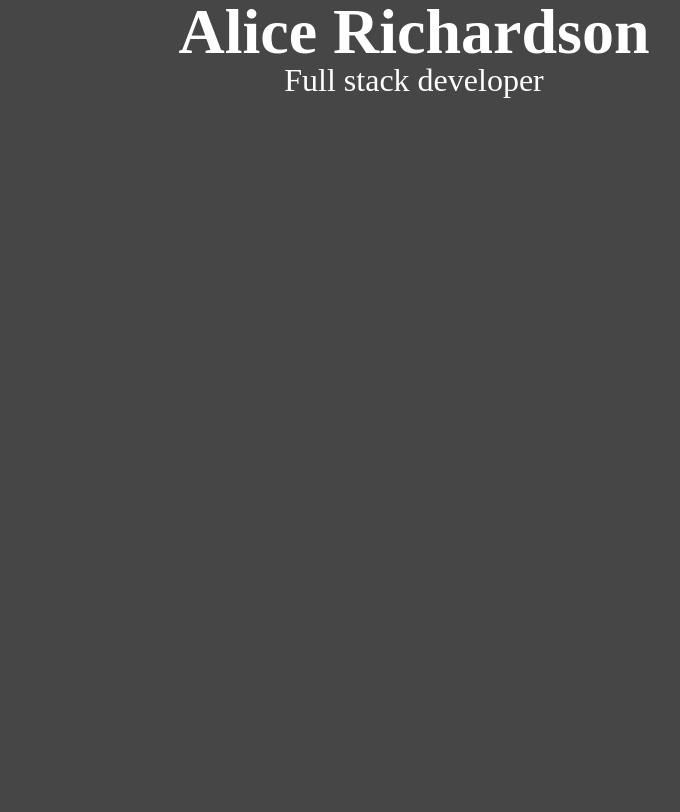
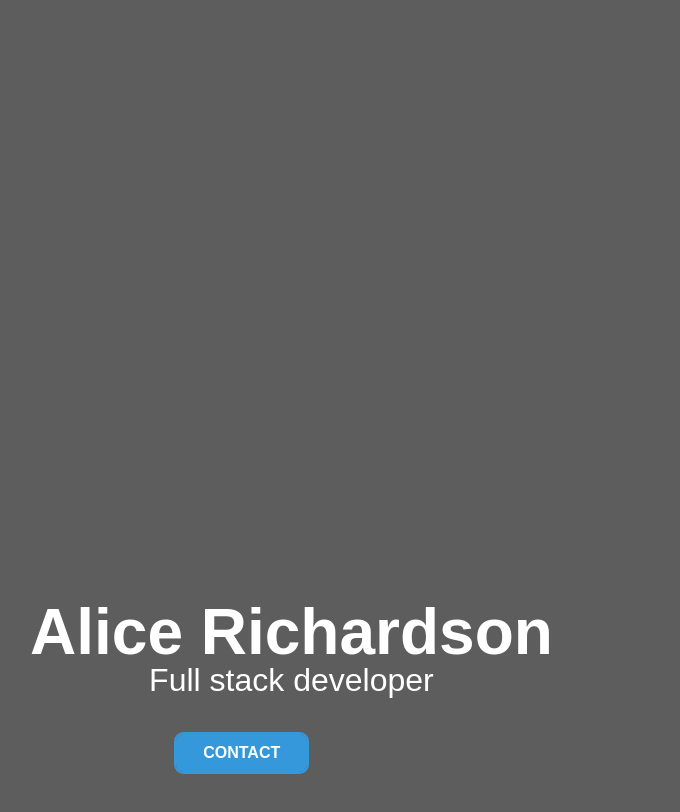
Before and after one commit to Alicerichardson28/portfolio, a React (Create React App) app: page / in a window 1280 px wide. Shown: the top 812 px of the page, without its empty margins (226-906 px from the left). Built offline with nearby package versions, Linux system fonts and the light colour scheme.

Commit message:
add contact button plus style

```diff
--- a/src/components/Navbar.css
+++ b/src/components/Navbar.css
@@ -47,21 +47,78 @@ table {
 	border-spacing: 0;
 }
 
+@import url('https://fonts.googleapis.com/css2?family=Overpass:ital,wght@1,900&family=Yanone+Kaffeesatz:wght@300;700&display=swap');
+@import url('https://fonts.googleapis.com/css2?family=Overpass:ital,wght@1,200;1,900&family=Yanone+Kaffeesatz:wght@300;700&display=swap');
+
+
 
 .first-container {
+    position: relative;
     width: 100%;
     height: 1200px;
-    background-color: rgb(71, 70, 70);
+    background-color: rgb(94, 93, 93);
+}
+
+.name-container {
+    position: absolute;
+    top: 50%;
+    left: 20%;
 }
 
 .name {
     color: white;
     font-size: 4em;
     font-weight: 700;
+    font-family: 'Overpass', sans-serif;
 }
 
 .job-title {
     color: white;
     font-size: 2em;
-    font-weight: 300;
+    font-weight: 200;
+    font-family: 'Overpass', sans-serif;
 }
+
+button {
+    box-sizing: border-box;
+    appearance: none;
+    background-color: transparent;
+    border: 2px solid red;
+    border-radius: 0.6em;
+    color: red;
+    cursor: pointer;
+
+    display: flex;
+    align-self: center;
+    margin-left: 9em;
+    font-size: 1rem;
+    font-weight: 400;
+    line-height: 1;
+    margin-top: 20px;
+    padding: 0.7em 1.7em;
+    text-decoration: none;
+    text-align: center;
+    text-transform: uppercase;
+
+}
+
+button :hover,:focus {
+    color: #fff;
+    outline: 0;
+}
+
+.button {
+    border-color: #3498db;
+    font-family: 'Overpass', sans-serif;
+    font-weight: 600;
+    color: #fff;
+    box-shadow:
+        0 0 40px 40px#3498db inset, 0 0 0 0 #3498db;
+    transition: all 150ms ease-in-out;
+
+}
+
+.button:hover {
+    box-shadow:
+        0 0 10px 0 #3498db inset, 0 0 10px 4px #3498db;
+}
--- a/src/components/Navbar.js
+++ b/src/components/Navbar.js
@@ -8,6 +8,8 @@ export default class Navbar extends Component {
                 <div className='name-container'>
                     <h1 className='name'>Alice Richardson</h1>
                     <h2 className='job-title'>Full stack developer</h2>
+                    <br></br>
+                    <button className='button'>Contact</button>
                 </div>
             </div>
         )
```
